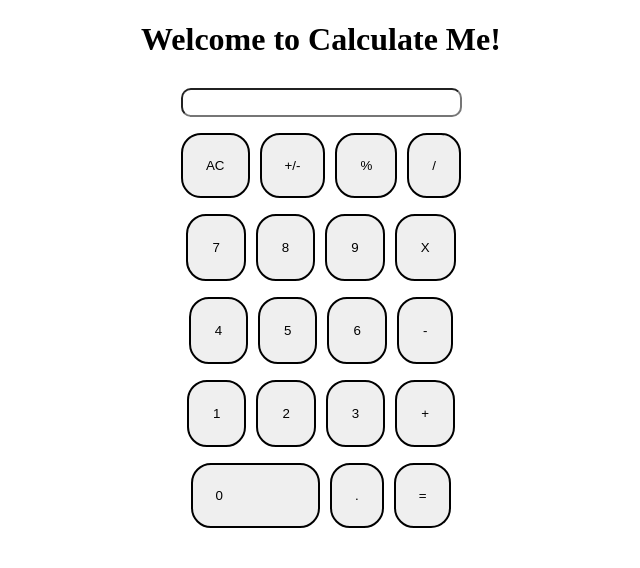
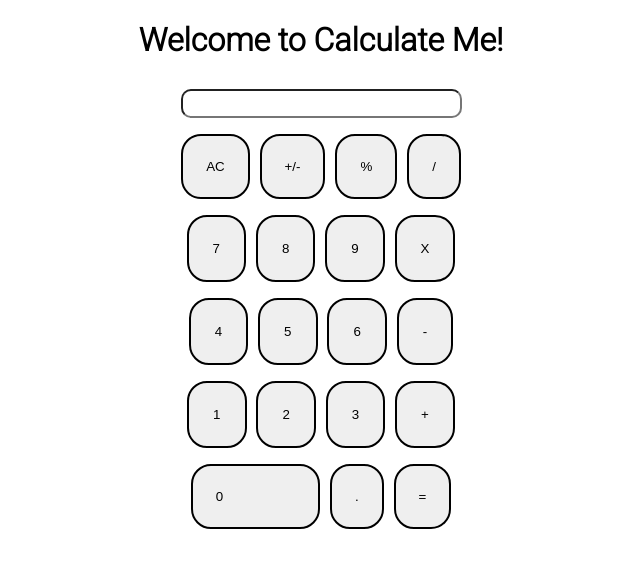
Before and after one commit to Clocermate/Calculator, a plain HTML site: page index.html in a window 1280 px wide. Shown: the whole page, without its empty margins (319-959 px from the left). Drawn offline with Linux system fonts and the light colour scheme.

Commit message:
font changed

```diff
--- a/index.html
+++ b/index.html
@@ -6,7 +6,9 @@
   <meta name="viewport" content="width=device-width">
   <title>replit</title>
   <link href="style.css" rel="stylesheet" type="text/css" />
-  <link href="utils.css" rel="stylesheet" type="text/css" />
+  <link rel="preconnect" href="https://fonts.googleapis.com">
+<link rel="preconnect" href="https://fonts.gstatic.com" crossorigin>
+<link href="https://fonts.googleapis.com/css2?family=Roboto:wght@300&display=swap" rel="stylesheet">
 </head>
 
 <body>
--- a/style.css
+++ b/style.css
@@ -1,3 +1,6 @@
+body{
+    font-family: 'Roboto', sans-serif;
+}
 .text-center {
     text-align: center;
   }
```
